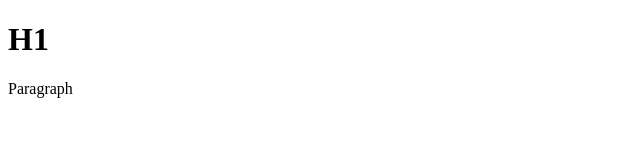
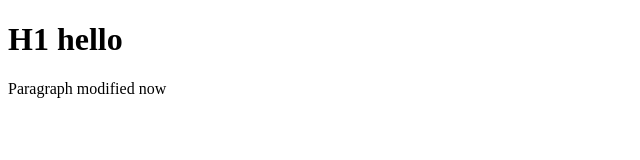
Before and after one commit to marciner/learning_git, a plain HTML site: page index.html in a window 1280 px wide. Shown: the whole page, without its empty margins (0-640 px from the left). Drawn offline with Linux system fonts and the light colour scheme.

Commit message:
commit z brancha 02

```diff
--- a/index.html
+++ b/index.html
@@ -1,7 +1,7 @@
 <!DOCTYPE html>
 <html>
     <body>
-        <h1>H1</h1>
-        <p>Paragraph</p>
+        <h1>H1 hello</h1>
+        <p>Paragraph modified now</p>
     </body>
 </html>
```
